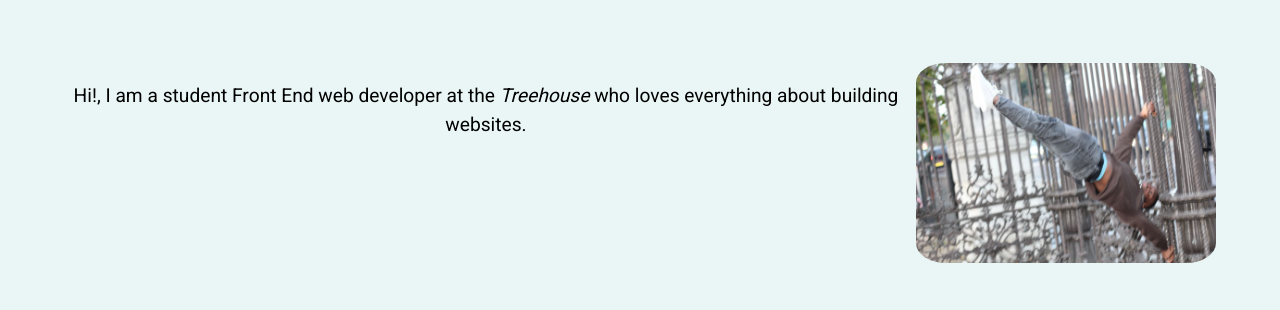
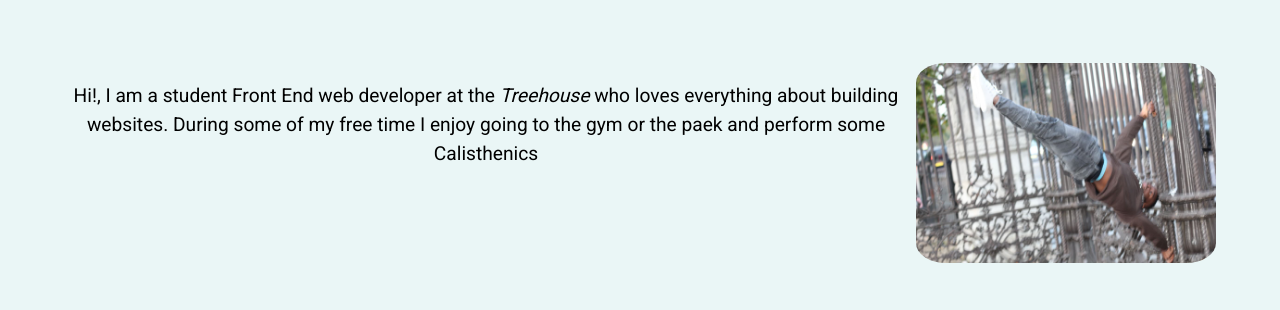
Before and after one commit to corry010/mobile-first-reponsive-project, a plain HTML site: page index.html in a window 1280 px wide. Shown: the part 90-400 px from the top of the page. Drawn offline with Linux system fonts and the light colour scheme.

Commit message:
additional words to my intro

```diff
--- a/index.html
+++ b/index.html
@@ -37,7 +37,8 @@
 
         <div class=" intro clearfix">
           <img class="pf-pic" src="images/cor.jpg" alt="picture of Cornelis">
-          <p class="intro-text">Hi!, I am a student Front End web developer at the <em>Treehouse</em> who loves everything about building websites.</p>
+          <p class="intro-text">Hi!, I am a student Front End web developer at the <em>Treehouse</em> who loves everything about building websites.
+             During some of my free time I enjoy going to the gym or the paek and perform some Calisthenics</p>
         </div>
 
 
```
